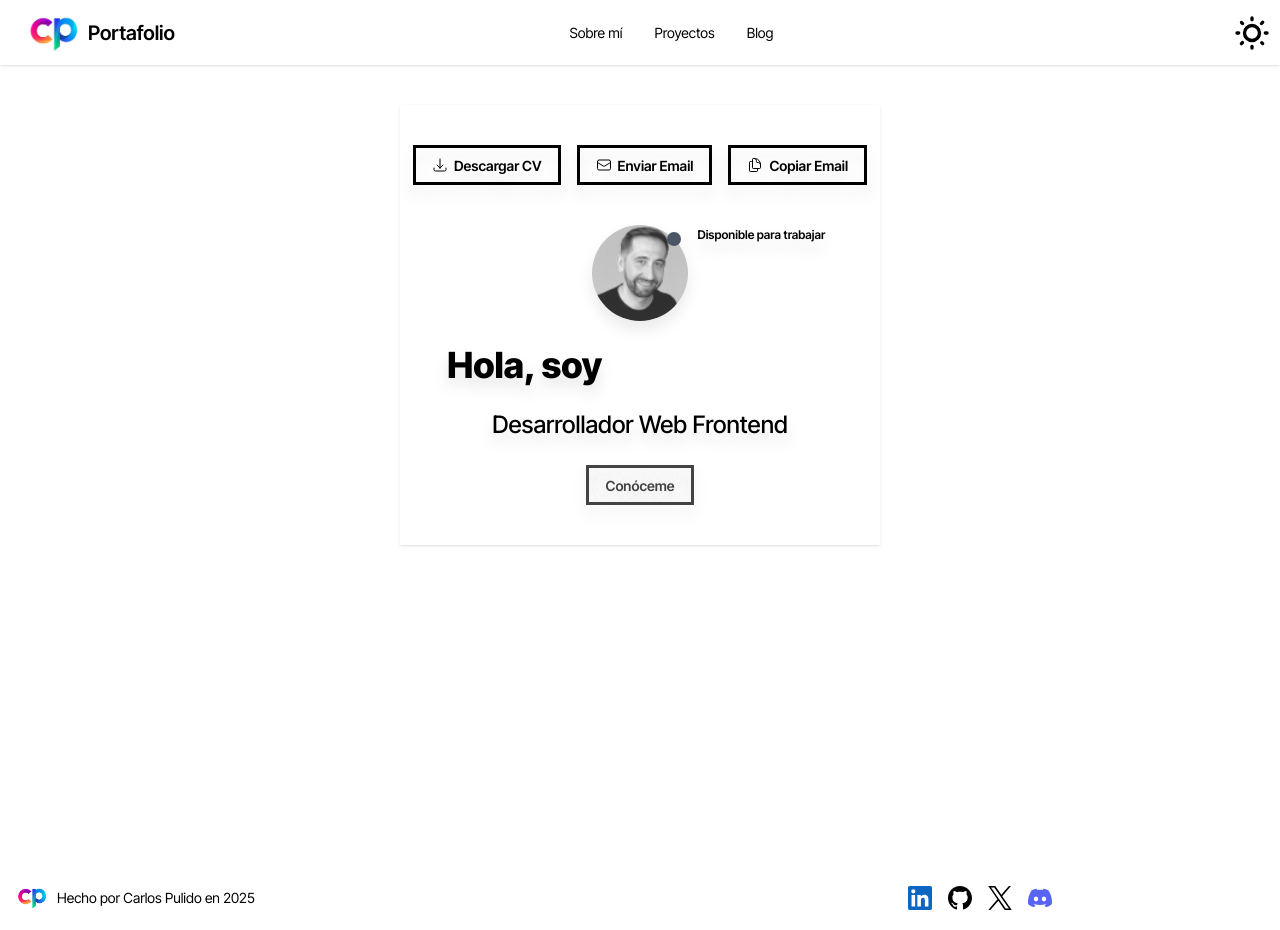
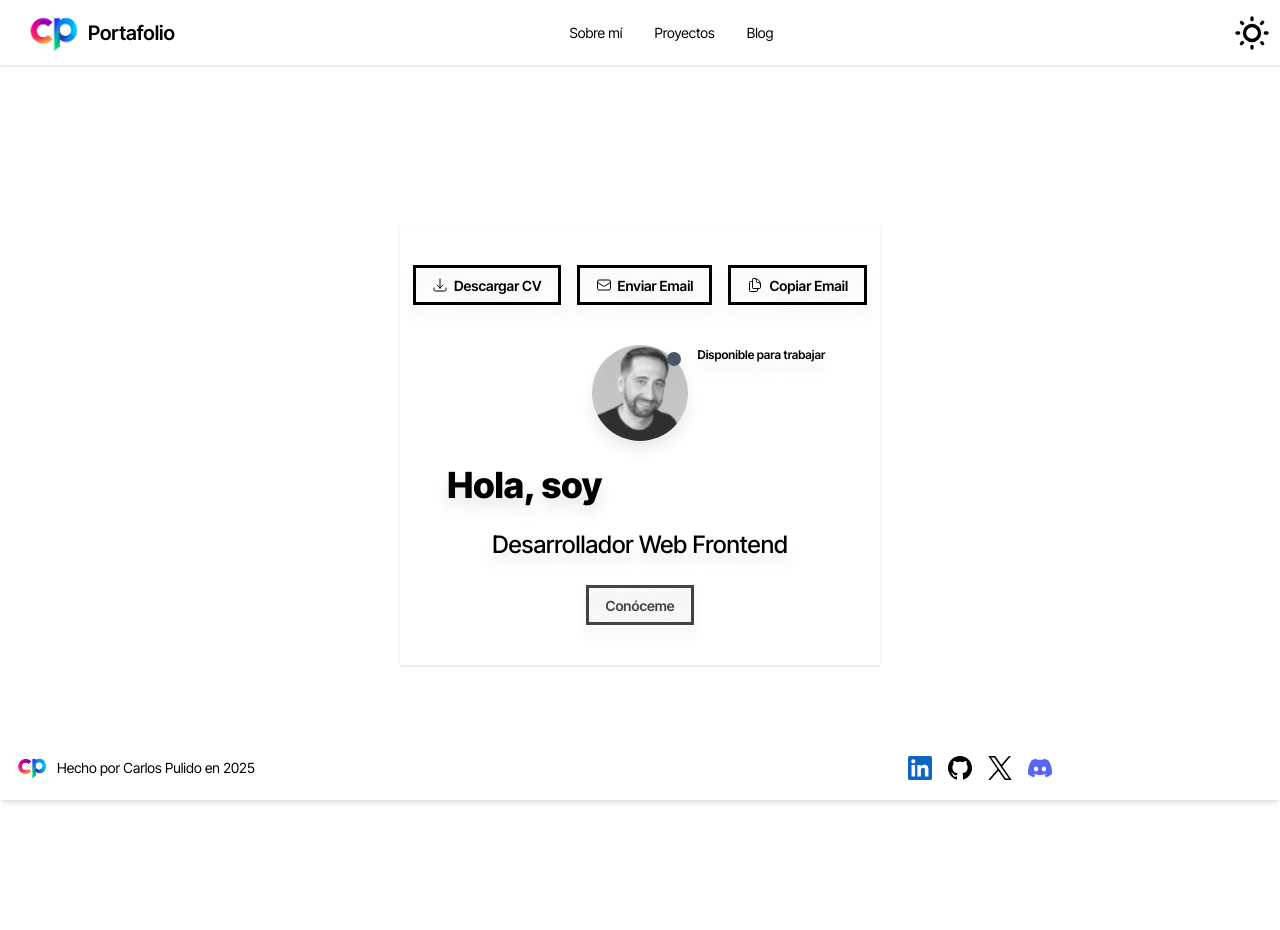
Before and after one commit to carlosfrontend/portafolio-dev, a Next.js app: page / in a window 1280 px wide. After the commit the page ends 825 px from the top, so only its background shows below. Built offline with nearby package versions, Linux system fonts and the light colour scheme.

Commit message:
Refactor code structure for improved readability and maintainability

```diff
--- a/src/app/globals.css
+++ b/src/app/globals.css
@@ -13,17 +13,9 @@
 @custom-variant dark (&:where([data-theme=business], [data-theme=business] *));
 html {
   color-scheme: corporate;
+  @apply h-full;
 }
 
-/* [data-theme='corporate'] {
-  transition:
-    background-color 0.3s ease,
-    color 0.3s ease;
+body {
+  @apply h-full;
 }
-
-[data-theme='business'] {
-  transition:
-    background-color 0.3s ease,
-    color 0.3s ease;
-}
- */
--- a/src/app/layout.tsx
+++ b/src/app/layout.tsx
@@ -4,6 +4,7 @@ import "./globals.css";
 import { ThemeProvider } from '@/components/theme-provider';
 import Navbar from "@/components/Navbar";
 import Footer from "@/components/Footer";
+import { ToastContainer } from "react-toastify";
 
 
 const inter = Inter_Tight({
@@ -30,6 +31,7 @@ export default function RootLayout({
   return (
     <html lang="es" suppressHydrationWarning>
       <body className={`${inter.className}  antialiased`}>
+        <ToastContainer />
         <ThemeProvider
           attribute="data-theme"
           defaultTheme="system"
@@ -38,7 +40,7 @@ export default function RootLayout({
 
         >
           <Navbar />
-          <main className="container mx-auto px-4 min-h-screen">
+          <main className="container mx-auto px-4  overflow-hidden">
             {children}
           </main>
           <Footer />
--- a/src/app/page.tsx
+++ b/src/app/page.tsx
@@ -1,10 +1,11 @@
 import Hero from '@/components/Hero'
-import { ToastContainer } from 'react-toastify';
+
 export default function Home() {
   return (
-    <article className='flex  items-start pt-10 md:justify-center justify-center min-h-screen drop-shadow-xl'>
-      <ToastContainer />
+
+    <article className='flex flex-col items-center h-full pt-55 md:pt-80  md:justify-center justify-center drop-shadow-xl '>
       <Hero />
     </article>
+
   );
 }
--- a/src/components/Footer.tsx
+++ b/src/components/Footer.tsx
@@ -7,7 +7,7 @@ import DiscordIcon from './icons/DiscordIcon';
 
 export default function Footer() {
   return (
-    <footer className='footer sm:footer-horizontal bg-base-100   text-base-content items-center p-4 shadow-md '>
+    <footer className='footer sm:footer-horizontal bg-base-100   text-base-content items-center p-4 shadow-md absolute bottom-0 left-0'>
       <aside className='grid-flow-col items-center'>
         <Image
           src={BrandLogo}
--- a/src/components/Hero.tsx
+++ b/src/components/Hero.tsx
@@ -7,7 +7,7 @@ import CopyEmailButton from './CopyEmailButton';
 
 export default function Hero() {
   return (
-    <div className='card bg-base-100 w-96  md:w-[480px] shadow-sm'>
+    <div className='card bg-base-100 w-96 md:w-[480px] relative -top-40 shadow-sm'>
       <div className='flex gap-4 justify-center items-center pt-10 flex-wrap flex-col md:flex-row'>
         <Link
           href={'/Carlos_Pulido_CV_ES_.pdf'}
@@ -52,7 +52,7 @@ export default function Hero() {
           </div>
         </figure>
       </Link>
-      <div className='card-body items-center text-center pb-10'>
+      <div className='card-body items-center justify-center text-center pb-10'>
         <h1 className=' text-pretty text-4xl font-extrabold'>
           Hola, soy{' '}
           <span className='bg-gradient-to-r from-accent to-primary bg-clip-text  font-extrabold text-transparent'>
```
Also changed, not shown: public/hero_background.png (added).
